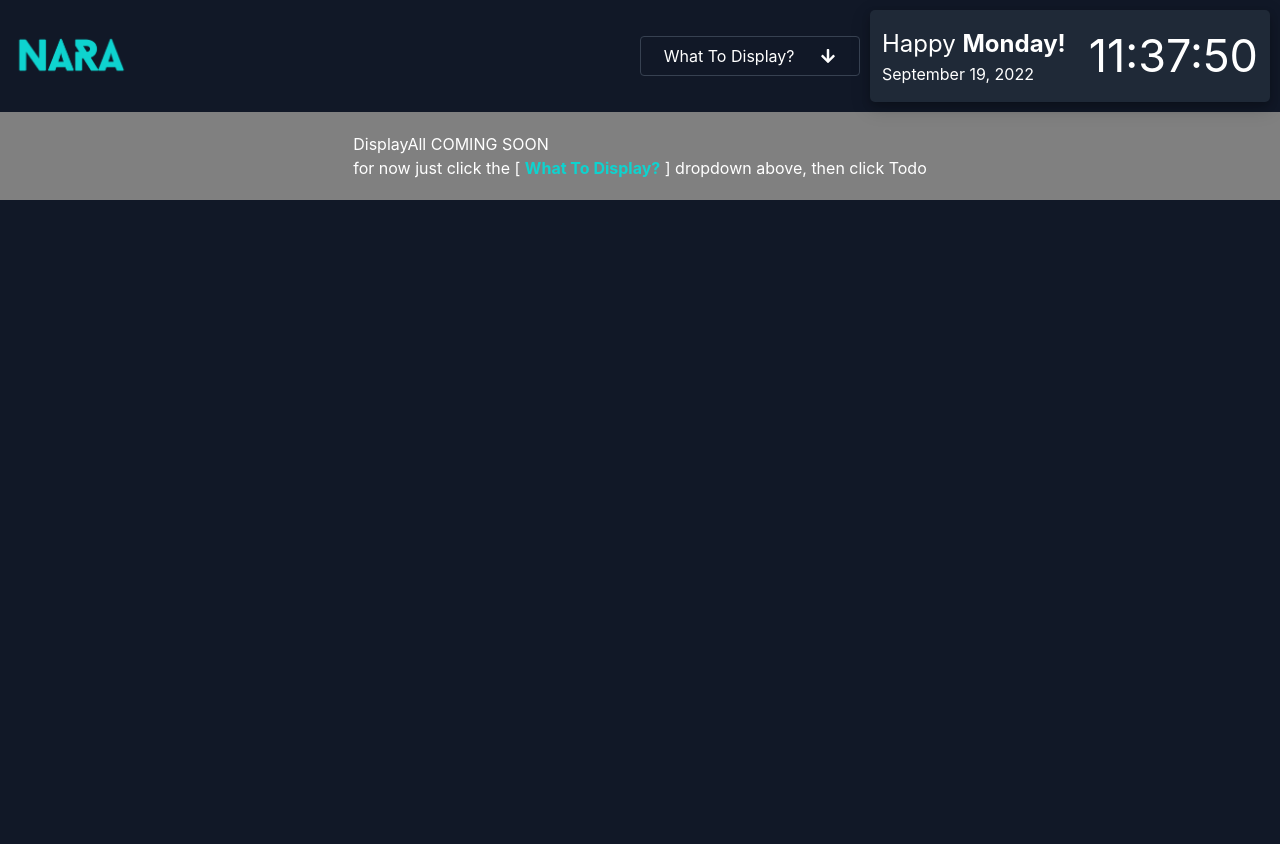
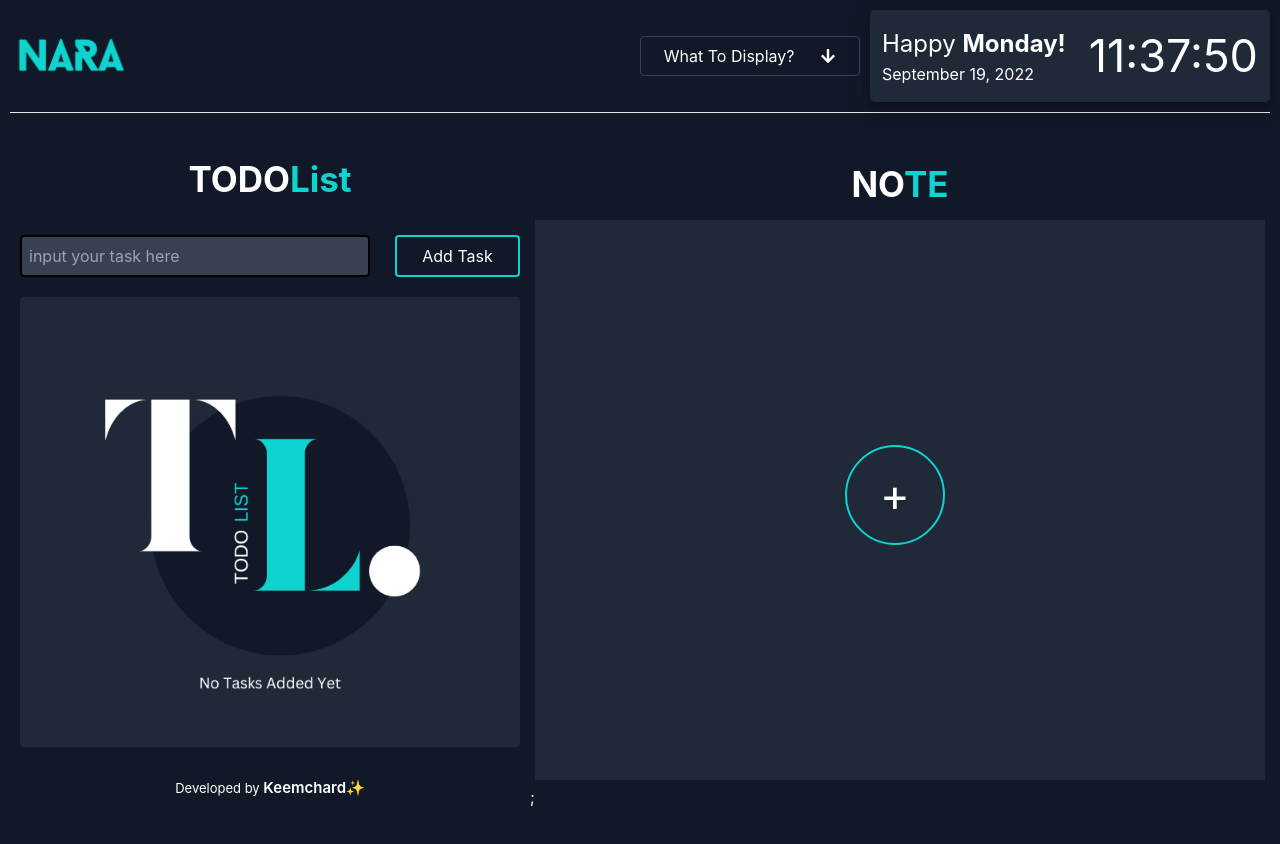
Before and after one commit to Keemchard/NARA, a React (Create React App) app: page / in a window 1280 px wide. Shown: the top 844 px of the page. Before the commit the page ends 800 px from the top, so only its background shows below. Built offline with nearby package versions, Linux system fonts and the light colour scheme.

Commit message:
finish display all comp

```diff
--- a/src/App.css
+++ b/src/App.css
@@ -35,6 +35,10 @@
   }
   .main-head .menu {
     flex: auto;
+  }
+  .display-all {
+    flex-direction: column;
+    align-items: center;
   }
 }
 
--- a/src/App.tsx
+++ b/src/App.tsx
@@ -11,8 +11,8 @@ function App() {
   return (
     <div className="main-con h-[auto] bg-[#111827]">
       <MainHeader />
-      {/* <hr className="mr-[10px] ml-[10px] bg-[#374151]" /> */}
-      <div className="content bg-[gray] h-[auto] pt-[20px] pb-[20px] flex items-center justify-center">
+      <hr className="mr-[10px] ml-[10px] bg-[#374151]" />
+      <div className="content  h-[auto] pt-[20px] pb-[20px] flex items-center justify-center">
         <Routes>
           <Route path="/" element={<DisplayAll />} />
           <Route path="/todo" element={<TodoDash />} />
--- a/src/DisplayAll.tsx
+++ b/src/DisplayAll.tsx
@@ -1,13 +1,15 @@
 import React from "react";
+import NoteDash from "./notesComponents/NoteDash";
+import TodoDash from "./TodoDash";
 
 const DisplayAll = () => {
   return (
-    <div>
-      <div>DisplayAll COMING SOON </div>
-      <div>
-        for now just click the [{" "}
-        <span className="text-[#0ED3CF] font-bold">What To Display?</span> ]
-        dropdown above, then click Todo
+    <div className="display-all flex w-[100%]  p-[10px] pt=[0]">
+      <div className="flex-1">
+        <TodoDash />
+      </div>
+      <div className="flex-[2] w-[100%]">
+        <NoteDash />
       </div>
     </div>
   );
--- a/src/TodoDash.tsx
+++ b/src/TodoDash.tsx
@@ -75,7 +75,7 @@ const TodoDash = () => {
   };
 
   return (
-    <div className="todo-main-con text-center bg-[brown] w-[520px]">
+    <div className="todo-main-con text-center   w-[520px]">
       <Header />
       <div className="todo-con bg-[transparent] p-[10px]">
         <div className="form-con bg-[transparent]  mb-[10px] pt-[10px] pb-[10px]">
--- a/src/notesComponents/NoteDash.tsx
+++ b/src/notesComponents/NoteDash.tsx
@@ -104,7 +104,12 @@ const NoteDash = () => {
 
   return (
     <>
-      <div className=" w-[100%]  p-[10px]">
+      <div className=" w-[100%]  p-[5px]">
+        <div className="m-[10px]  text-center">
+          <p className="font-bold text-[35px]">
+            NO<span className="text-[#0ED3CF]">TE</span>
+          </p>
+        </div>
         {notes.length === 0 ? (
           displayAddNoteForm ? (
             <div className="addForm fixed top-[0] left-[0] h-[100vh] w-[100%] flex flex-col items-center justify-center">
```
